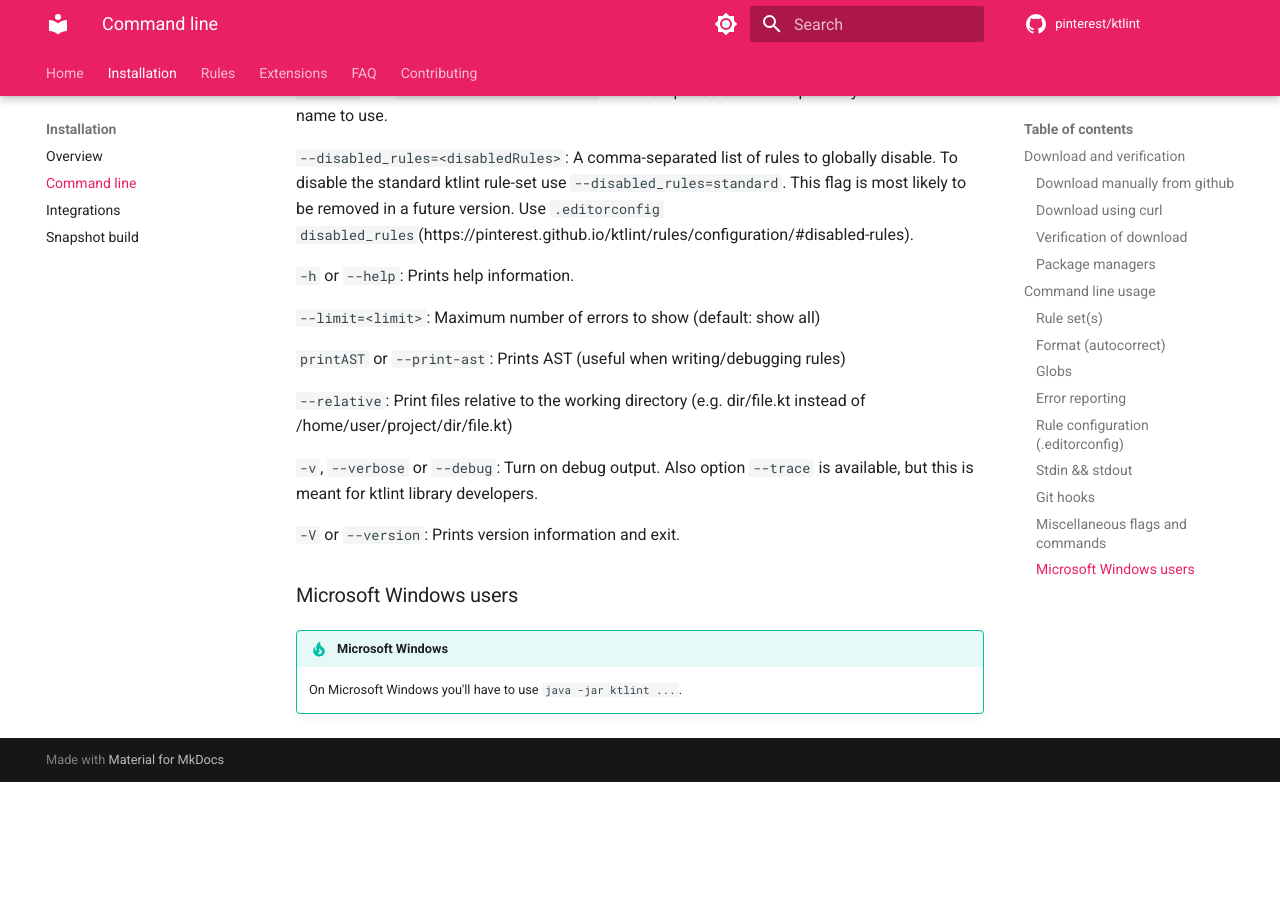
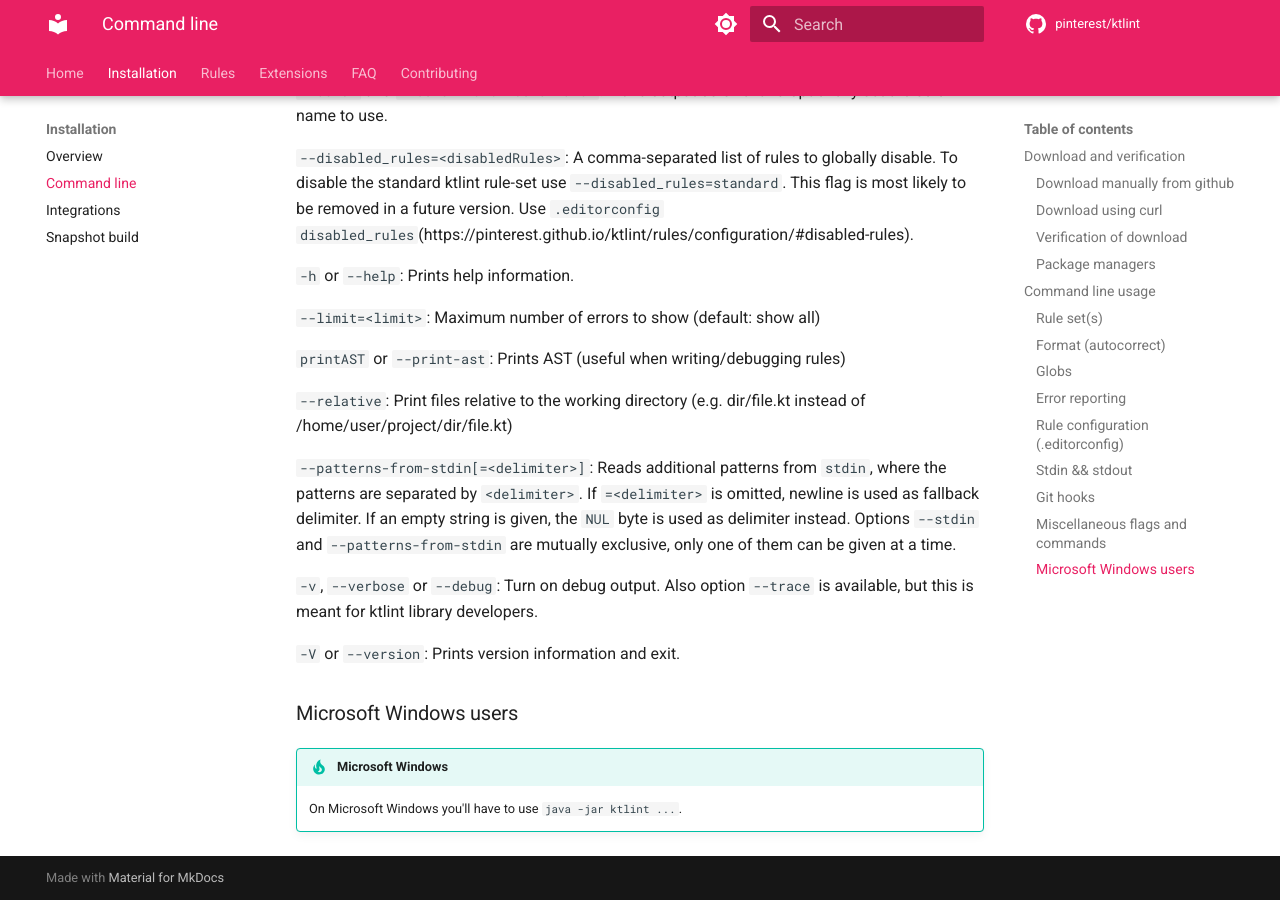
Before and after one commit to pinterest/ktlint, an MkDocs documentation site: the page built from docs/install/cli.md, in a window 1280 px wide and 900 px high, scrolled down 5020 px. Built offline with MkDocs 1.6.1 and Material for MkDocs 9.7.7, drawn with Linux system fonts in a browser that asks for light colours; comment, search, counter and statistics services are not loaded; before the commit the page ends 5802 px from its top, so only the background shows below that.

Commit message:
Add new option to changelog and documentation

```diff
--- a/docs/install/cli.md
+++ b/docs/install/cli.md
@@ -189,6 +189,9 @@
 
 `--relative`: Print files relative to the working directory (e.g. dir/file.kt instead of /home/user/project/dir/file.kt)
 
+`--patterns-from-stdin[=<delimiter>]`: Reads additional patterns from `stdin`, where the patterns are separated by `<delimiter>`. If `=<delimiter>` is omitted, newline is used as fallback delimiter. If an empty string is given, the `NUL` byte is used as delimiter instead.
+Options `--stdin` and `--patterns-from-stdin` are mutually exclusive, only one of them can be given at a time.
+
 `-v`, `--verbose` or `--debug`: Turn on debug output. Also option `--trace` is available, but this is meant for ktlint library developers.
 
 `-V` or `--version`: Prints version information and exit.
```
Also changed, not shown: CHANGELOG.md (+2 -0 lines).
